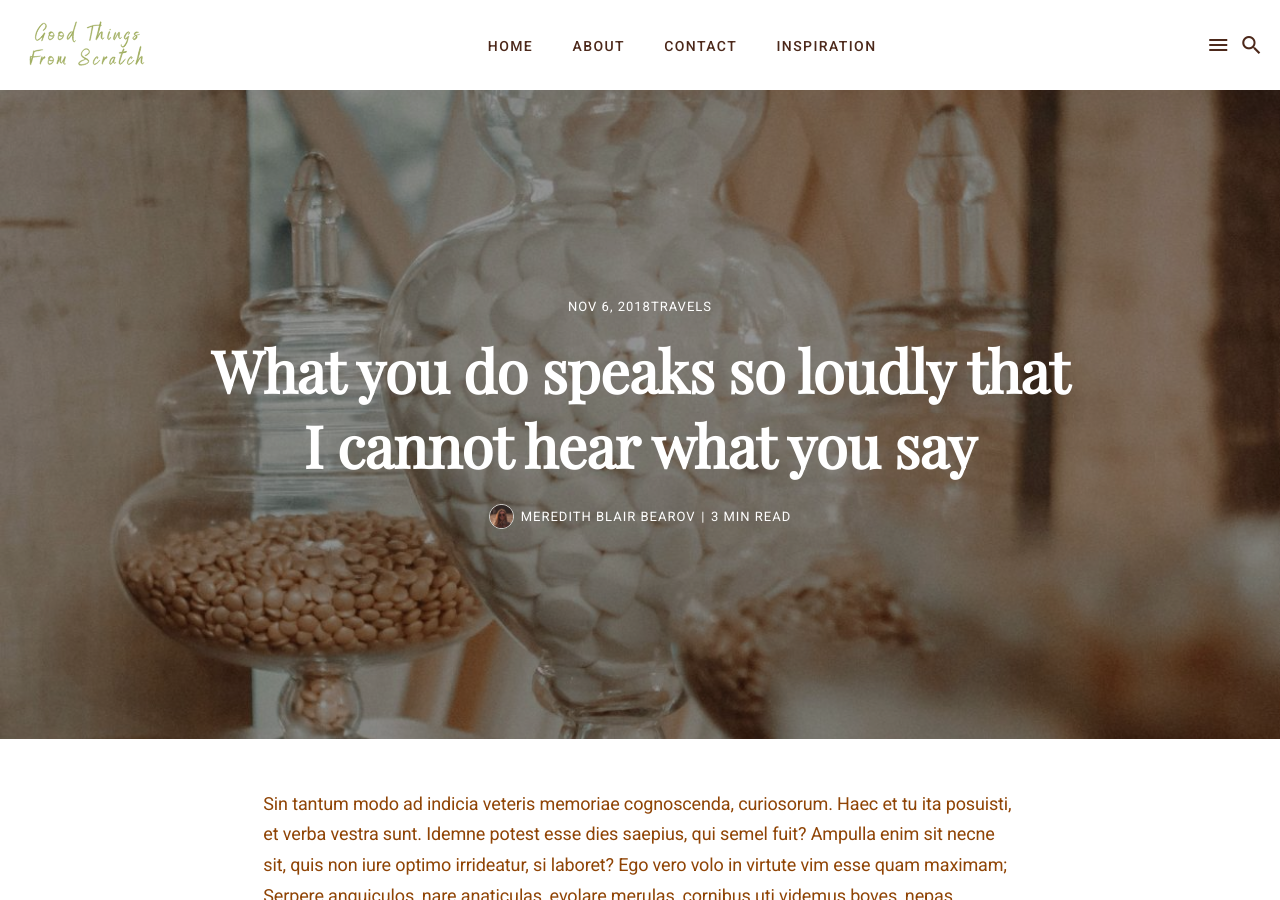
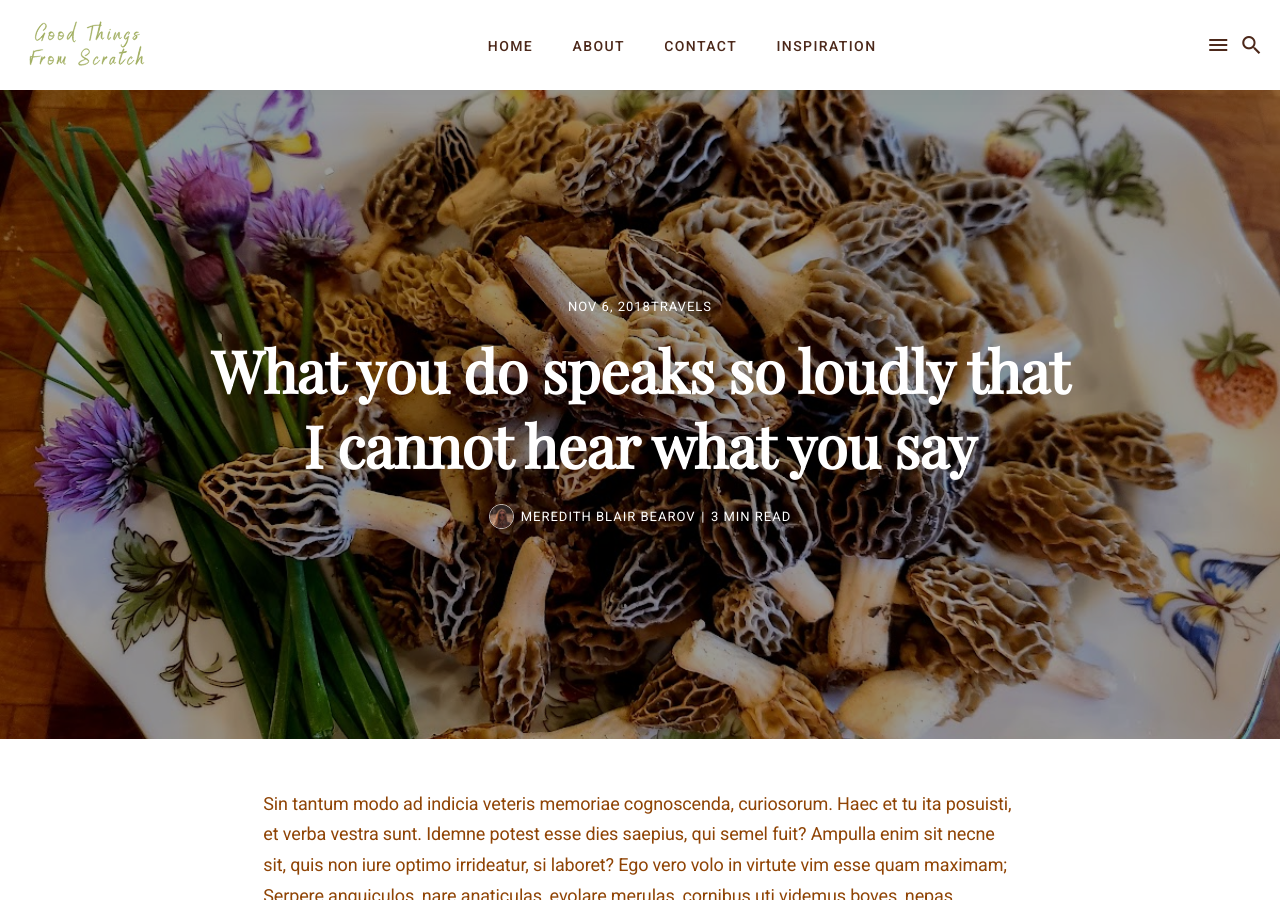
Before and after one commit to Stillpoint-Software/GoodThingsFromScratch, a Jekyll site: the page built from _posts/2018-11-06-what-you-do-speaks-so-loudly-that-I-cannot-hear-what-you-say.md, in a window 1280 px wide and 900 px high. Built offline with Jekyll 4.4.1, drawn with Linux system fonts in a browser that asks for light colours; nearby versions of some CDN libraries.

Commit message:
Update Post “2018-11-06-what-you-do-speaks-so-loudly-that-I-cannot-hear-what-you-say”

```diff
--- a/_posts/2018-11-06-what-you-do-speaks-so-loudly-that-I-cannot-hear-what-you-say.md
+++ b/_posts/2018-11-06-what-you-do-speaks-so-loudly-that-I-cannot-hear-what-you-say.md
@@ -2,7 +2,7 @@
 layout: post
 title: What you do speaks so loudly that I cannot hear what you say
 date: 2018-11-06 03:01:00
-image: /assets/food5.jpg
+image: /assets/20200501_172055.jpg
 tags: Travels
 ---
 Sin tantum modo ad indicia veteris memoriae cognoscenda, curiosorum. Haec et tu ita posuisti, et verba vestra sunt. Idemne potest esse dies saepius, qui semel fuit? Ampulla enim sit necne sit, quis non iure optimo irrideatur, si laboret? Ego vero volo in virtute vim esse quam maximam; Serpere anguiculos, nare anaticulas, evolare merulas, cornibus uti videmus boves, nepas aculeis.
```
